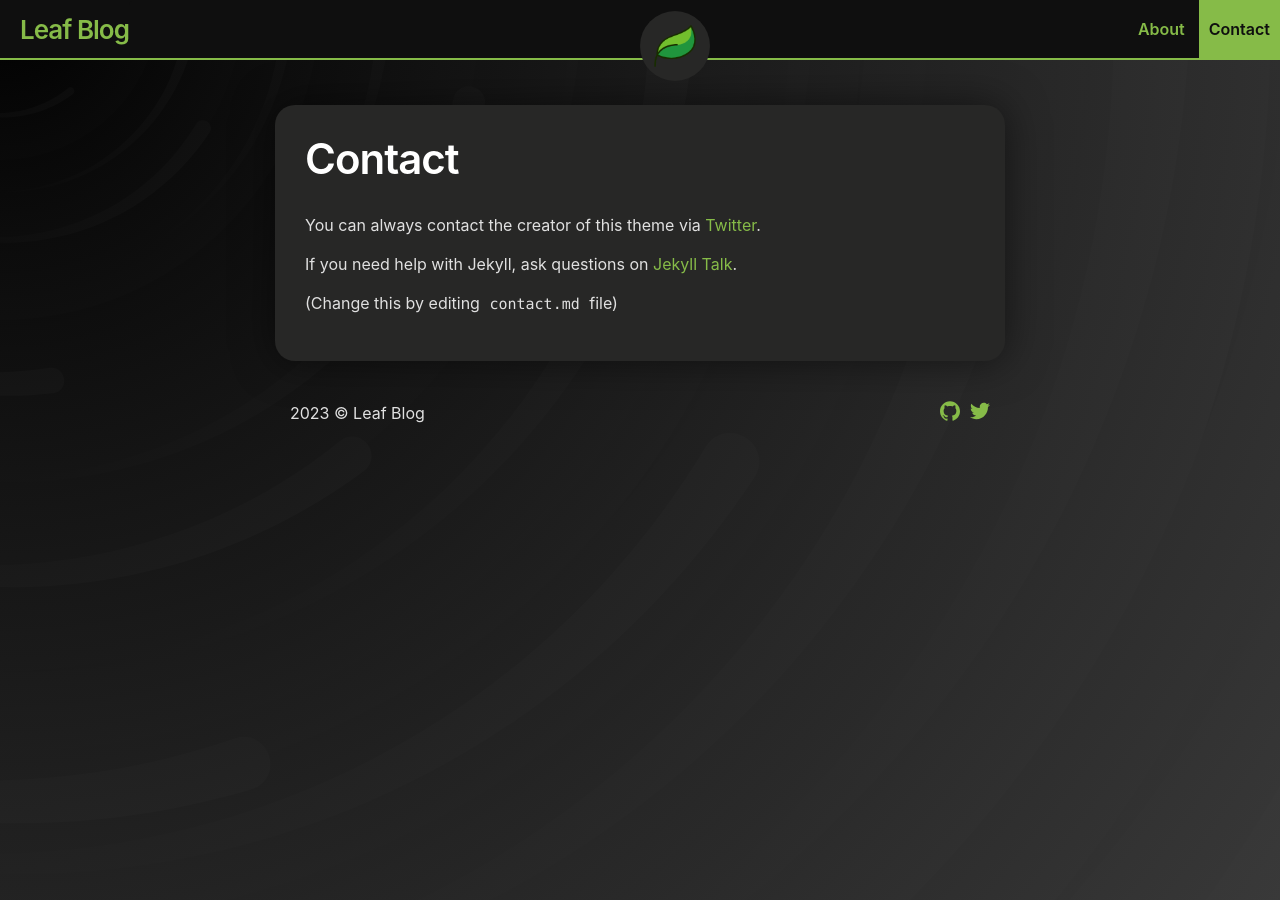
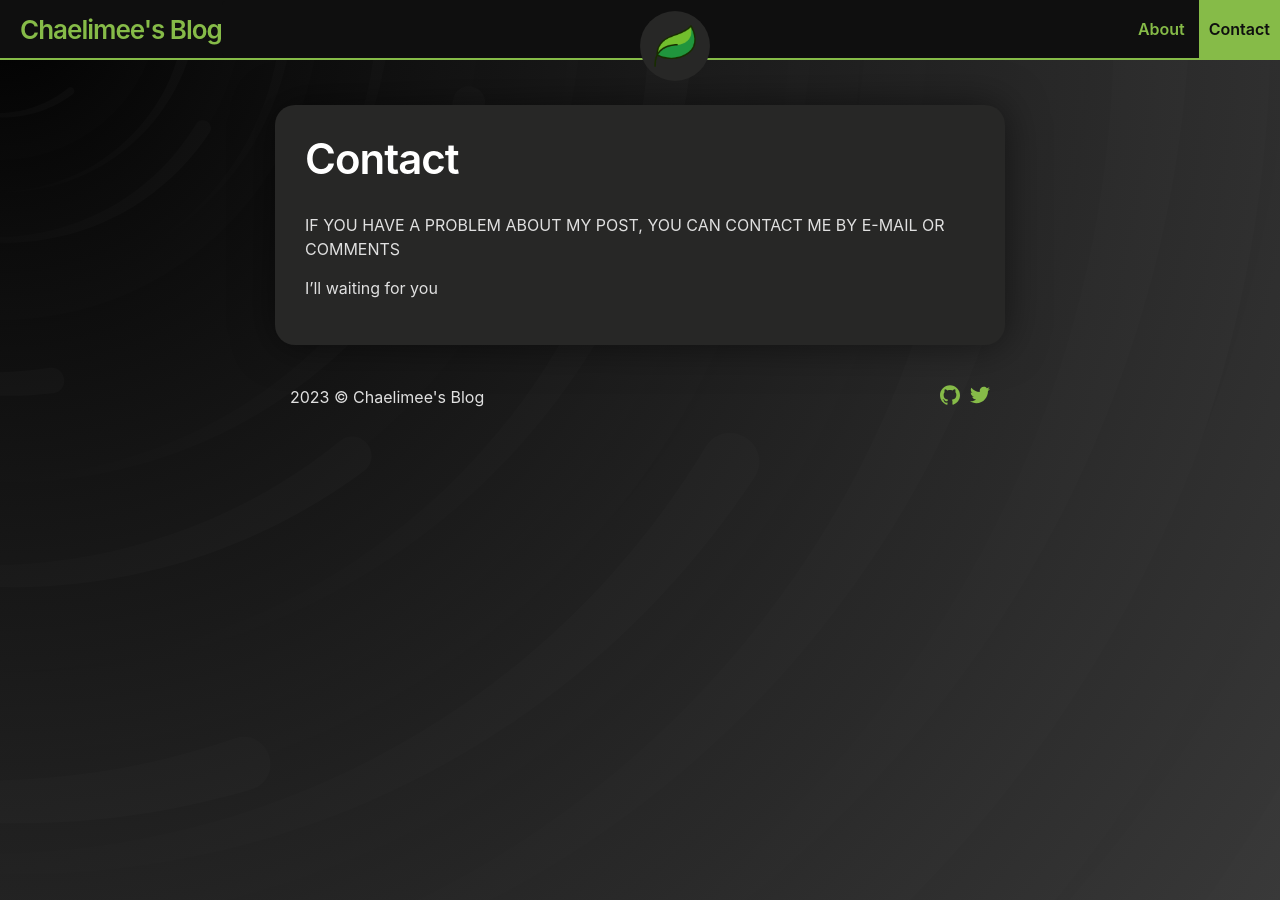
Before and after one commit to chaelimee/chaelimee.github.io, a Jekyll site: the page built from contact.md, in a window 1280 px wide. Built offline with Jekyll 4.4.1, drawn with Linux system fonts in a browser that asks for light colours.

Commit message:
수정 중

```diff
--- a/_config.yml
+++ b/_config.yml
@@ -1,4 +1,4 @@
-title: Leaf Blog
+title: Chaelimee's Blog
 iconURL: assets/default-icon.png
 theme: jekyll-theme-leaf
 
@@ -7,7 +7,7 @@ permalink: :slug
 
 social:
   twitter: _SupunKavinda
-  github: SupunKavinda
+  github: chaelimee
 
 plugins:
  - jekyll-feed
--- a/contact.md
+++ b/contact.md
@@ -3,8 +3,6 @@ title: Contact
 layout: page
 ---
 
-You can always contact the creator of this theme via [Twitter](https://twitter.com/_SupunKavinda).
+IF YOU HAVE A PROBLEM ABOUT MY POST, YOU CAN CONTACT ME BY E-MAIL OR COMMENTS
 
-If you need help with Jekyll, ask questions on [Jekyll Talk](https://talk.jekyllrb.com/).
-
-(Change this by editing `contact.md` file)
+I'll waiting for you
```
Also changed, not shown: Gemfile (+6 -1 lines), _posts/2020-02-25-welcome-to-jekyll.md (deleted, +0 -24 lines), _posts/2023-11-03-[Jekyll Blog] 블로그 제작해보기!.md (added, +28 -0 lines).
